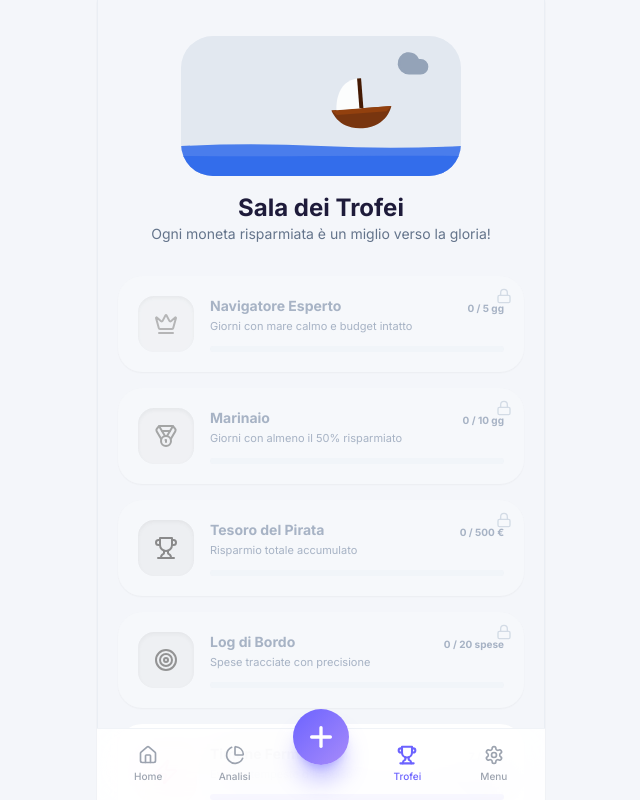
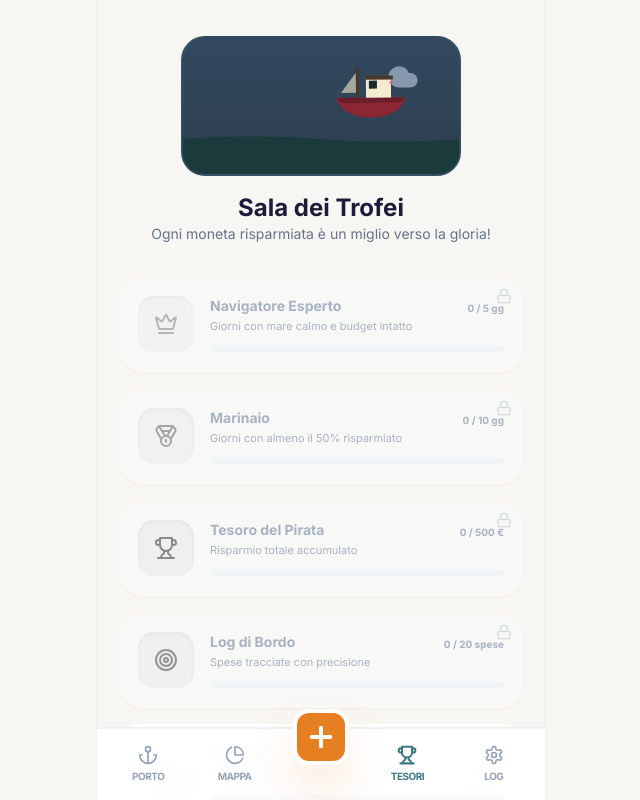
Before and after one commit to mattlev97/bright-chameleon-play, a React (Vite) app: page /trophies in a window 1280 px wide. Shown: the top 800 px of the page, without its empty margins (319-959 px from the left). Built offline with nearby package versions, Linux system fonts and the light colour scheme.

Commit message:
[dyad] Restyling completo stile Dredge e rimozione Bibi - wrote 5 file(s)

```diff
--- a/src/components/budget/BoatScene.tsx
+++ b/src/components/budget/BoatScene.tsx
@@ -1,7 +1,7 @@
 import React from 'react';
 import { motion, AnimatePresence } from 'framer-motion';
 import { MascotState } from './MascotBlob';
-import { Cloud, Sun, CloudRain, Zap, Waves } from 'lucide-react';
+import { Cloud, Sun, CloudRain, Zap, Waves, Anchor } from 'lucide-react';
 
 interface BoatSceneProps {
   state: MascotState;
@@ -9,47 +9,41 @@ interface BoatSceneProps {
 }
 
 const BoatScene = ({ state, size = 200 }: BoatSceneProps) => {
-  // Mappatura stati -> Meteo
   const weatherConfig = {
     happy: {
-      sky: "bg-sky-300 dark:bg-sky-900/40",
-      icon: <Sun className="text-yellow-400 fill-yellow-400" size={32} />,
-      seaColor: "#3B82F6",
-      waveHeight: 5,
+      sky: "bg-gradient-to-b from-[#E67E22] to-[#F39C12]", // Tramonto caldo
+      icon: <Sun className="text-yellow-200 fill-yellow-200" size={32} />,
+      seaColor: "#2D5A63",
+      waveHeight: 4,
       rain: false,
-      storm: false
     },
     neutral: {
-      sky: "bg-slate-200 dark:bg-slate-800/40",
+      sky: "bg-gradient-to-b from-[#34495E] to-[#2C3E50]", // Crepuscolo
       icon: <Cloud className="text-slate-400 fill-slate-400" size={32} />,
-      seaColor: "#2563EB",
-      waveHeight: 10,
+      seaColor: "#1A3A3A",
+      waveHeight: 8,
       rain: false,
-      storm: false
     },
     sad: {
-      sky: "bg-slate-400 dark:bg-slate-900/60",
+      sky: "bg-gradient-to-b from-[#2C3E50] to-[#1A252F]", // Notte piovosa
       icon: <CloudRain className="text-slate-500" size={32} />,
-      seaColor: "#1E40AF",
-      waveHeight: 15,
+      seaColor: "#0F2A2A",
+      waveHeight: 12,
       rain: true,
-      storm: false
     },
     concerned: {
-      sky: "bg-slate-600 dark:bg-slate-950/80",
+      sky: "bg-gradient-to-b from-[#1A252F] to-[#000000]", // Tempesta
       icon: <Zap className="text-yellow-500" size={32} />,
-      seaColor: "#1E3A8A",
-      waveHeight: 25,
+      seaColor: "#0A1F1F",
+      waveHeight: 20,
       rain: true,
-      storm: true
     },
     shocked: {
-      sky: "bg-slate-800 dark:bg-black/90",
-      icon: <Zap className="text-yellow-600 animate-pulse" size={32} />,
-      seaColor: "#172554",
-      waveHeight: 40,
+      sky: "bg-black", // Tempesta violenta
+      icon: <Zap className="text-red-500 animate-pulse" size={32} />,
+      seaColor: "#051515",
+      waveHeight: 35,
       rain: true,
-      storm: true
     }
   };
 
@@ -57,17 +51,14 @@ const BoatScene = ({ state, size = 200 }: BoatSceneProps) => {
 
   return (
     <div
-      className={`relative overflow-hidden rounded-[32px] transition-colors duration-1000 ${config.sky}`}
+      className={`relative overflow-hidden rounded-[24px] transition-all duration-1000 ${config.sky} border-2 border-[#3E7B85]/20`}
       style={{ width: '100%', height: size }}
     >
-      {/* Cielo e Meteo */}
-      <div className="absolute top-4 right-8">
+      {/* Sole/Luna */}
+      <div className="absolute top-6 right-10">
         <motion.div
-          animate={{
-            y: [0, -5, 0],
-            scale: [1, 1.05, 1]
-          }}
-          transition={{ duration: 4, repeat: Infinity }}
+          animate={{ y: [0, -3, 0], opacity: [0.8, 1, 0.8] }}
+          transition={{ duration: 5, repeat: Infinity }}
         >
           {config.icon}
         </motion.div>
@@ -75,95 +66,76 @@ const BoatScene = ({ state, size = 200 }: BoatSceneProps) => {
 
       {/* Pioggia */}
       {config.rain && (
-        <div className="absolute inset-0 pointer-events-none">
-          {[...Array(20)].map((_, i) => (
+        <div className="absolute inset-0 pointer-events-none z-10">
+          {[...Array(15)].map((_, i) => (
             <motion.div
               key={i}
-              className="absolute w-0.5 h-4 bg-blue-200/40 rounded-full"
-              style={{
-                left: `${Math.random() * 100}%`,
-                top: `-20px`
-              }}
-              animate={{
-                y: [0, size + 40],
-                x: [0, -20]
-              }}
-              transition={{
-                duration: 0.5 + Math.random() * 0.5,
-                repeat: Infinity,
-                delay: Math.random() * 2
-              }}
+              className="absolute w-[1px] h-6 bg-white/20"
+              style={{ left: `${Math.random() * 100}%`, top: `-20px` }}
+              animate={{ y: [0, size + 40], x: [0, -15] }}
+              transition={{ duration: 0.4, repeat: Infinity, delay: Math.random() * 2 }}
             />
           ))}
         </div>
       )}
 
-      {/* Barca */}
+      {/* Barca (Peschereccio ispirato all'immagine) */}
       <motion.div
-        className="absolute left-1/2 bottom-[40px] -translate-x-1/2 z-20"
+        className="absolute left-1/2 bottom-[45px] -translate-x-1/2 z-20"
         animate={{
           y: [0, -config.waveHeight / 2, 0],
-          rotate: state === 'happy' ? [0, 1, -1, 0] : [-2, 5, -5, 2],
+          rotate: state === 'happy' ? [-1, 1, -1] : [-3, 4, -3],
         }}
-        transition={{
-          duration: state === 'happy' ? 3 : 1.5,
-          repeat: Infinity,
-          ease: "easeInOut"
-        }}
+        transition={{ duration: state === 'happy' ? 4 : 2, repeat: Infinity, ease: "easeInOut" }}
       >
-        <svg width="80" height="60" viewBox="0 0 80 60" fill="none" xmlns="http://www.w3.org/2000/svg">
-          {/* Scafo */}
-          <path d="M10 35C10 35 15 55 40 55C65 55 70 35 70 35H10Z" fill="#78350F" />
-          <path d="M10 35H70L65 40H15L10 35Z" fill="#92400E" />
-          {/* Vela */}
-          <path d="M40 5L40 35L15 35C15 35 15 5 40 5Z" fill="white" className="opacity-90" />
-          <rect x="38" y="5" width="4" height="30" fill="#451A03" />
+        <svg width="100" height="70" viewBox="0 0 100 70" fill="none">
+          {/* Scafo Rosso Scuro */}
+          <path d="M15 40C15 40 20 60 50 60C80 60 85 40 85 40H15Z" fill="#8B2635" />
+          <path d="M15 40H85L80 45H20L15 40Z" fill="#6B1D29" />
+
+          {/* Cabina Crema */}
+          <rect x="45" y="20" width="25" height="20" fill="#F4EBD0" />
+          <rect x="48" y="23" width="8" height="8" fill="#1A2A2D" /> {/* Finestra */}
+          <rect x="45" y="18" width="27" height="4" fill="#4A3728" /> {/* Tetto */}
+
+          {/* Albero e Dettagli */}
+          <rect x="35" y="10" width="3" height="30" fill="#4A3728" />
+          <path d="M35 15L20 35H35V15Z" fill="#F4EBD0" opacity="0.6" />
+
+          {/* Luci di navigazione */}
+          <circle cx="70" cy="25" r="1.5" fill={state === 'happy' ? "#2ECC71" : "#E74C3C"} className="animate-pulse" />
         </svg>
       </motion.div>
 
-      {/* Mare (Onde) */}
-      <div className="absolute bottom-0 left-0 right-0 h-[60px] z-30">
-        <svg viewBox="0 0 400 60" preserveAspectRatio="none" className="w-full h-full">
+      {/* Mare */}
+      <div className="absolute bottom-0 left-0 right-0 h-[70px] z-30">
+        <svg viewBox="0 0 400 70" preserveAspectRatio="none" className="w-full h-full">
           <motion.path
             animate={{
               d: [
-                `M0 30 Q100 ${30 - config.waveHeight} 200 30 T400 30 V60 H0 Z`,
-                `M0 30 Q100 ${30 + config.waveHeight} 200 30 T400 30 V60 H0 Z`,
-                `M0 30 Q100 ${30 - config.waveHeight} 200 30 T400 30 V60 H0 Z`
+                `M0 35 Q100 ${35 - config.waveHeight} 200 35 T400 35 V70 H0 Z`,
+                `M0 35 Q100 ${35 + config.waveHeight} 200 35 T400 35 V70 H0 Z`,
+                `M0 35 Q100 ${35 - config.waveHeight} 200 35 T400 35 V70 H0 Z`
               ]
             }}
-            transition={{ duration: state === 'happy' ? 4 : 2, repeat: Infinity, ease: "easeInOut" }}
+            transition={{ duration: 3, repeat: Infinity, ease: "easeInOut" }}
             fill={config.seaColor}
-            className="opacity-80"
+            className="opacity-90"
           />
           <motion.path
             animate={{
               d: [
-                `M0 40 Q100 ${40 + config.waveHeight} 200 40 T400 40 V60 H0 Z`,
-                `M0 40 Q100 ${40 - config.waveHeight} 200 40 T400 40 V60 H0 Z`,
-                `M0 40 Q100 ${40 + config.waveHeight} 200 40 T400 40 V60 H0 Z`
+                `M0 45 Q100 ${45 + config.waveHeight} 200 45 T400 45 V70 H0 Z`,
+                `M0 45 Q100 ${45 - config.waveHeight} 200 45 T400 45 V70 H0 Z`,
+                `M0 45 Q100 ${45 + config.waveHeight} 200 45 T400 45 V70 H0 Z`
               ]
             }}
-            transition={{ duration: state === 'happy' ? 5 : 2.5, repeat: Infinity, ease: "easeInOut" }}
+            transition={{ duration: 4, repeat: Infinity, ease: "easeInOut" }}
             fill={config.seaColor}
-            className="opacity-60"
+            className="opacity-50"
           />
         </svg>
       </div>
-
-      {/* Reazione Onda d'urto (se lo stato è shocked o concerned) */}
-      <AnimatePresence>
-        {(state === 'shocked' || state === 'concerned') && (
-          <motion.div
-            initial={{ x: -100, opacity: 0 }}
-            animate={{ x: 400, opacity: [0, 1, 1, 0] }}
-            transition={{ duration: 1, repeat: Infinity, repeatDelay: 2 }}
-            className="absolute bottom-4 left-0 z-40 pointer-events-none"
-          >
-            <Waves size={48} className="text-white/40" />
-          </motion.div>
-        )}
-      </AnimatePresence>
     </div>
   );
 };
--- a/src/components/layout/AppLayout.tsx
+++ b/src/components/layout/AppLayout.tsx
@@ -1,6 +1,6 @@
 import React from 'react';
 import { NavLink } from 'react-router-dom';
-import { Home, Plus, Settings as SettingsIcon, PieChart, Trophy } from 'lucide-react';
+import { Home, Plus, Settings as SettingsIcon, PieChart, Trophy, Anchor } from 'lucide-react';
 import { cn } from '@/lib/utils';
 
 const AppLayout = ({ children }: { children: React.ReactNode }) => {
@@ -10,18 +10,18 @@ const AppLayout = ({ children }: { children: React.ReactNode }) => {
         {children}
       </main>
 
-      <nav className="fixed bottom-0 left-1/2 -translate-x-1/2 w-full max-w-md bg-white/90 dark:bg-[#1A1830]/90 backdrop-blur-xl border-t border-slate-200/50 dark:border-slate-800/50 px-2 py-4 flex justify-around items-center z-50">
+      <nav className="fixed bottom-0 left-1/2 -translate-x-1/2 w-full max-w-md bg-white/95 dark:bg-[#122326]/95 backdrop-blur-xl border-t-2 border-[#3E7B85]/10 px-2 py-4 flex justify-around items-center z-50">
         <NavLink
           to="/"
           className={({ isActive }) => cn(
             "flex flex-col items-center gap-1 transition-all duration-300 flex-1",
-            isActive ? "text-[#6C63FF]" : "text-[#9CA3AF] hover:text-slate-600"
+            isActive ? "text-[#3E7B85]" : "text-slate-400 hover:text-[#3E7B85]"
           )}
         >
           {({ isActive }) => (
             <>
-              <Home size={20} strokeWidth={isActive ? 2.5 : 2} />
-              <span className="text-[10px] font-medium">Home</span>
+              <Anchor size={20} strokeWidth={isActive ? 2.5 : 2} />
+              <span className="text-[10px] font-bold uppercase tracking-tighter">Porto</span>
             </>
           )}
         </NavLink>
@@ -30,13 +30,13 @@ const AppLayout = ({ children }: { children: React.ReactNode }) => {
           to="/summary"
           className={({ isActive }) => cn(
             "flex flex-col items-center gap-1 transition-all duration-300 flex-1",
-            isActive ? "text-[#6C63FF]" : "text-[#9CA3AF] hover:text-slate-600"
+            isActive ? "text-[#3E7B85]" : "text-slate-400 hover:text-[#3E7B85]"
           )}
         >
           {({ isActive }) => (
             <>
               <PieChart size={20} strokeWidth={isActive ? 2.5 : 2} />
-              <span className="text-[10px] font-medium">Analisi</span>
+              <span className="text-[10px] font-bold uppercase tracking-tighter">Mappa</span>
             </>
           )}
         </NavLink>
@@ -44,9 +44,9 @@ const AppLayout = ({ children }: { children: React.ReactNode }) => {
         <div className="flex-1 flex justify-center">
           <NavLink
             to="/add"
-            className="flex items-center justify-center -mt-14 w-14 h-14 rounded-full text-white shadow-xl transition-all duration-300 active:scale-90 bg-gradient-to-br from-[#6C63FF] to-[#A78BFA] shadow-[#6C63FF]/40"
+            className="flex items-center justify-center -mt-14 w-14 h-14 rounded-2xl text-white shadow-2xl transition-all duration-300 active:scale-90 bg-[#E67E22] shadow-[#E67E22]/40 border-4 border-white dark:border-[#122326]"
           >
-            <Plus size={32} strokeWidth={2.5} />
+            <Plus size={32} strokeWidth={3} />
           </NavLink>
         </div>
 
@@ -54,13 +54,13 @@ const AppLayout = ({ children }: { children: React.ReactNode }) => {
           to="/trophies"
           className={({ isActive }) => cn(
             "flex flex-col items-center gap-1 transition-all duration-300 flex-1",
-            isActive ? "text-[#6C63FF]" : "text-[#9CA3AF] hover:text-slate-600"
+            isActive ? "text-[#3E7B85]" : "text-slate-400 hover:text-[#3E7B85]"
           )}
         >
           {({ isActive }) => (
             <>
               <Trophy size={20} strokeWidth={isActive ? 2.5 : 2} />
-              <span className="text-[10px] font-medium">Trofei</span>
+              <span className="text-[10px] font-bold uppercase tracking-tighter">Tesori</span>
             </>
           )}
         </NavLink>
@@ -69,13 +69,13 @@ const AppLayout = ({ children }: { children: React.ReactNode }) => {
           to="/settings"
           className={({ isActive }) => cn(
             "flex flex-col items-center gap-1 transition-all duration-300 flex-1",
-            isActive ? "text-[#6C63FF]" : "text-[#9CA3AF] hover:text-slate-600"
+            isActive ? "text-[#3E7B85]" : "text-slate-400 hover:text-[#3E7B85]"
           )}
         >
           {({ isActive }) => (
             <>
               <SettingsIcon size={20} strokeWidth={isActive ? 2.5 : 2} />
-              <span className="text-[10px] font-medium">Menu</span>
+              <span className="text-[10px] font-bold uppercase tracking-tighter">Log</span>
             </>
           )}
         </NavLink>
--- a/src/globals.css
+++ b/src/globals.css
@@ -4,62 +4,62 @@
 
 @layer base {
   :root {
-    --background: 225 40% 97%; /* #F4F6FB */
-    --foreground: 245 35% 17%; /* #1E1B3A */
+    --background: 45 30% 96%; /* #F4EBD0 - Crema chiaro */
+    --foreground: 185 45% 15%; /* #1A2A2D - Blu scuro profondo */
 
     --card: 0 0% 100%;
-    --card-foreground: 245 35% 17%;
+    --card-foreground: 185 45% 15%;
 
     --popover: 0 0% 100%;
-    --popover-foreground: 245 35% 17%;
+    --popover-foreground: 185 45% 15%;
 
-    --primary: 244 100% 70%; /* #6C63FF */
-    --primary-foreground: 0 0% 100%;
+    --primary: 185 45% 35%; /* #3E7B85 - Teal marino */
+    --primary-foreground: 45 30% 98%;
 
-    --secondary: 231 93% 74%; /* #818CF8 */
-    --secondary-foreground: 245 35% 17%;
+    --secondary: 25 85% 55%; /* #E67E22 - Arancio tramonto */
+    --secondary-foreground: 45 30% 98%;
 
-    --muted: 220 14% 96%;
-    --muted-foreground: 220 9% 46%; /* #6B7280 */
+    --muted: 185 15% 90%;
+    --muted-foreground: 185 25% 40%;
 
-    --accent: 255 92% 95%; /* #F5F3FF */
-    --accent-foreground: 244 100% 70%;
+    --accent: 25 85% 95%;
+    --accent-foreground: 25 85% 45%;
 
-    --destructive: 0 84% 60%;
-    --destructive-foreground: 210 40% 98%;
+    --destructive: 0 65% 45%; /* #8B2635 - Rosso scafo */
+    --destructive-foreground: 45 30% 98%;
 
-    --border: 220 13% 91%;
-    --input: 220 13% 91%;
-    --ring: 244 100% 70%;
+    --border: 185 25% 85%;
+    --input: 185 25% 85%;
+    --ring: 185 45% 35%;
 
-    --radius: 1rem;
+    --radius: 0.75rem;
   }
 
   .dark {
-    --background: 245 30% 8%; /* #0F0E1A */
-    --foreground: 245 100% 97%; /* #F1F0FF */
+    --background: 185 45% 8%; /* #0A1416 */
+    --foreground: 45 30% 90%;
 
-    --card: 245 33% 14%; /* #1A1830 */
-    --card-foreground: 245 100% 97%;
+    --card: 185 45% 12%; /* #122326 */
+    --card-foreground: 45 30% 90%;
 
-    --popover: 245 33% 14%;
-    --popover-foreground: 245 100% 97%;
+    --popover: 185 45% 12%;
+    --popover-foreground: 45 30% 90%;
 
-    --primary: 244 100% 70%;
-    --primary-foreground: 0 0% 100%;
+    --primary: 185 45% 45%;
+    --primary-foreground: 45 30% 98%;
 
-    --secondary: 231 93% 74%;
-    --secondary-foreground: 245 100% 97%;
+    --secondary: 25 75% 50%;
+    --secondary-foreground: 45 30% 98%;
 
-    --muted: 245 30% 18%;
-    --muted-foreground: 220 9% 69%; /* #9CA3AF */
+    --muted: 185 35% 18%;
+    --muted-foreground: 185 20% 70%;
 
-    --accent: 245 30% 20%;
-    --accent-foreground: 244 100% 70%;
+    --accent: 185 45% 20%;
+    --accent-foreground: 25 85% 60%;
 
-    --border: 245 30% 20%;
-    --input: 245 30% 20%;
-    --ring: 244 100% 70%;
+    --border: 185 35% 20%;
+    --input: 185 35% 20%;
+    --ring: 185 45% 45%;
   }
 }
 
```
Also changed, not shown: src/components/budget/Onboarding.tsx (+32 -75 lines), src/pages/Index.tsx (+90 -112 lines).
